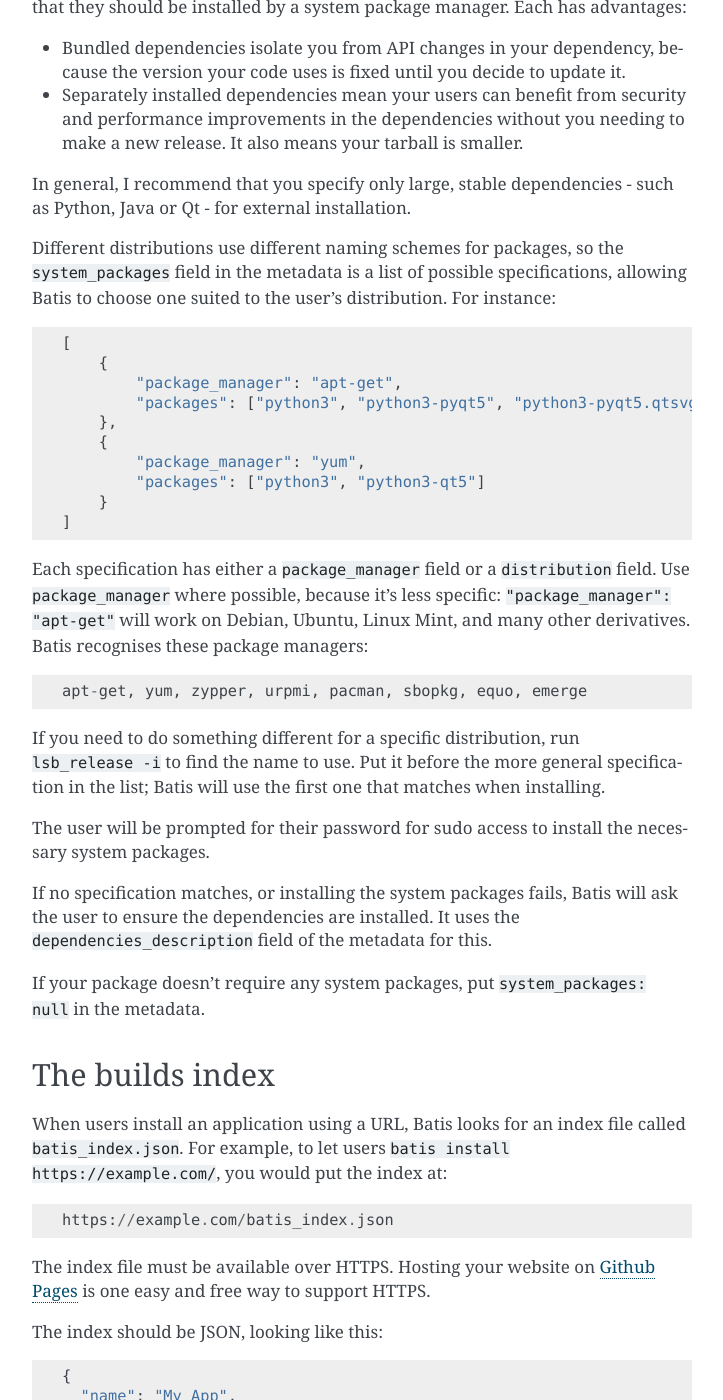
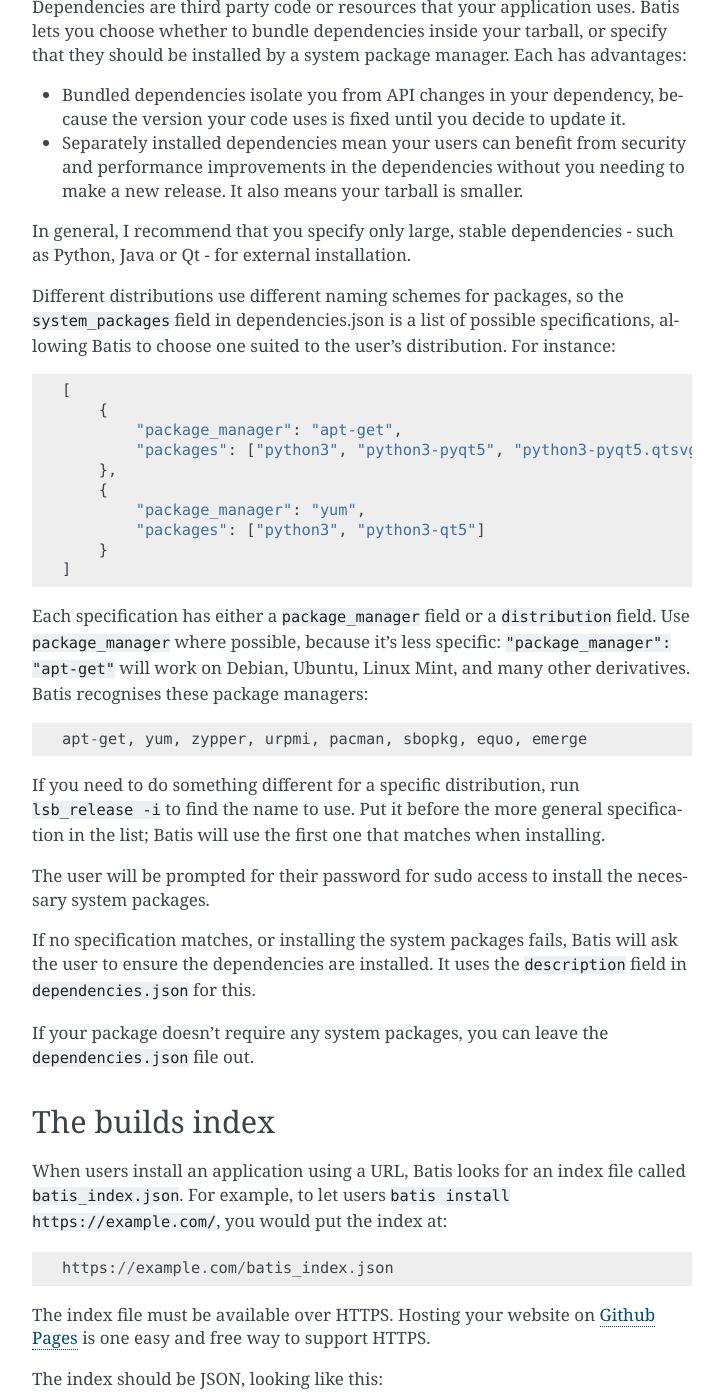
Before and after one commit to batis-installer/batis, a Sphinx documentation site: the page built from doc/packaging.rst, in a window 1280 px wide and 1400 px high, scrolled down 2153 px. Shown: the whole window, without its empty margins (388-1111 px from the left). Built offline with Sphinx 7.4.7, drawn with Linux system fonts in a browser that asks for light colours; some of the changed text lies outside the part shown.

Commit message:
Move dependencies metadata to a separate, optional file

```diff
--- a/doc/packaging.rst
+++ b/doc/packaging.rst
@@ -27,10 +27,13 @@
 
            "commands": [{"target": "bin/launch.sh", "name": "myapp"}]
 
+   * :file:`dependencies.json` - optional, a JSON object with details about
+     external packages that need to be installed for you application. See
+     :ref:`dependencies` for more details.
+
      - ``system_packages`` - a specification of distro packages that the user
-       must have installed. See :ref:`dependencies` for details. May be ``null``
-       if no system packages are required.
-     - ``dependencies_description`` - a string listing the same distro
+       must have installed. See :ref:`dependencies` for details.
+     - ``description`` - a string listing the same distro
        packages in human-readable form. This will be shown to the user if Batis
        can't automatically install the dependencies. E.g. for a PyQt application,
        this could be ``"Python 3, PyQt5"``.
@@ -100,7 +103,7 @@
 as Python, Java or Qt - for external installation.
 
 Different distributions use different naming schemes for packages, so the
-``system_packages`` field in the metadata is a list of possible specifications,
+``system_packages`` field in dependencies.json is a list of possible specifications,
 allowing Batis to choose one suited to the user's distribution. For instance::
 
     [
@@ -132,10 +135,10 @@
 
 If no specification matches, or installing the system packages fails, Batis
 will ask the user to ensure the dependencies are installed. It uses the
-``dependencies_description`` field of the metadata for this.
+``description`` field in ``dependencies.json`` for this.
 
-If your package doesn't require any system packages, put ``system_packages: null``
-in the metadata.
+If your package doesn't require any system packages, you can leave the
+``dependencies.json`` file out.
 
 .. _build_index:
 
```
Also changed, not shown: 6 other files.
